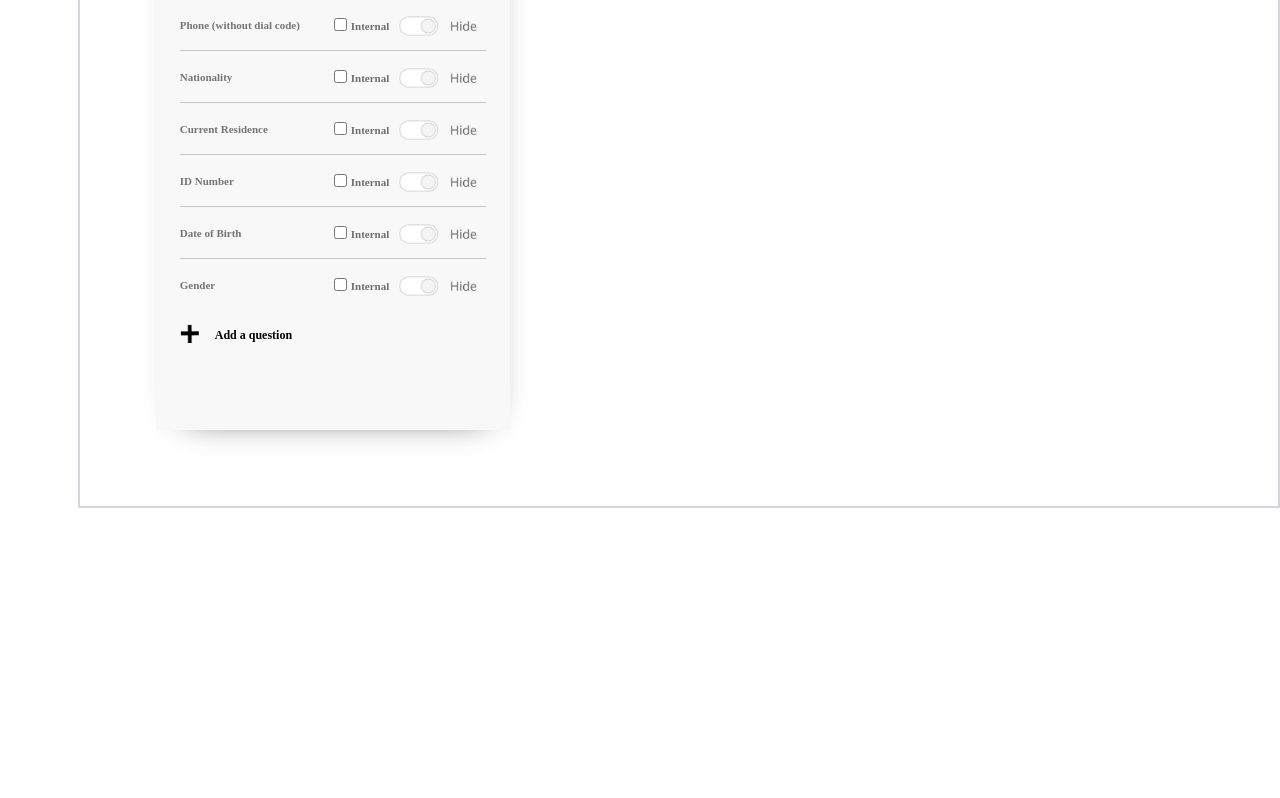
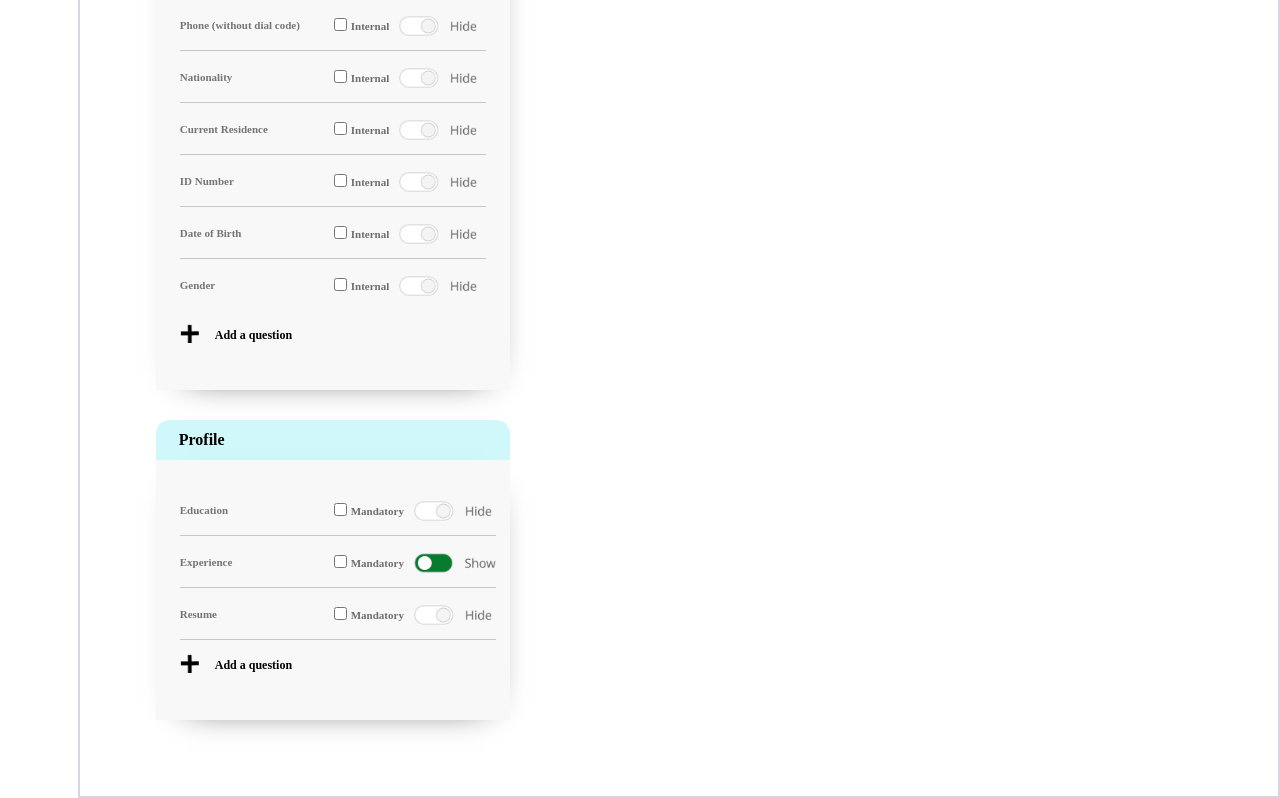
Before and after one commit to cboychinedu/capitalplacementapp, a React (Create React App) app: page / in a window 1280 px wide. Shown: the part 802-1600 px from the top of the page. Before the commit the page ends 1310 px from the top, so only its background shows below. Built offline with nearby package versions, Linux system fonts and the light colour scheme; the HTML template or start-up script is replaced by a standard one.

Commit message:
added the profile component

```diff
--- a/src/App.css
+++ b/src/App.css
@@ -36,11 +36,13 @@ body {
   display: flex;
   margin-top: 136px;
   height: 84px;
+  font-size: 12px;
   border-top: 1px solid #d5cdcd;
   border-bottom: 1px solid #d5cdcd;
   align-items: center;
   justify-content: space-around;
-  box-shadow: -2px 3px 20px -12px
+  font-weight: bold;
+  box-shadow: -2px 1px 18px -10px;
 }
 .menuDiv {
   height: 83px;
@@ -106,7 +108,7 @@ body {
   align-items: center;
   padding: 24px;
   box-shadow: 3px 11px 34px -28px;
-  padding-bottom: 70px;
+  padding-bottom: 30px;
 }
 .firstname, .lastname, .email {
   border: #fcfcfcbd;
@@ -172,3 +174,6 @@ body {
   font-size: 12px;
   font-weight: bold;
 }
+.addAQuestionDiv .profileComponent {
+  margin-top: 18px;
+}
--- a/src/Components/TaskOne/PersonalInformationComponent.jsx
+++ b/src/Components/TaskOne/PersonalInformationComponent.jsx
@@ -1,4 +1,4 @@
-// Importin the necessary modules
+// Importing the necessary modules
 import React, { Component, Fragment } from 'react';
 import hideLogo from "../../Images/hide.png";
 import addLogo from "../../Images/addLogo.png";
--- /dev/null
+++ b/src/Components/TaskOne/ProfileComponent.jsx
@@ -0,0 +1,98 @@
+// Importing the necessary modules
+import React, { Component, Fragment } from 'react';
+import hideLogo from "../../Images/hide.png";
+import showLogo from "../../Images/show.png";
+import addLogo from "../../Images/addLogo.png";
+
+// Creating a function based component for the Profile
+let ProfileComponent = (props) => {
+    // Rendering the jsx component
+    return(
+        <Fragment>
+            {/* Adding a section */}
+            <section className="personalInformationSection">
+                <div className="uploadCoverImageHeader">
+                    <h4> Profile </h4>
+                </div>
+                <div className="personalInformationFormDiv">
+                    {/* Adding the Education Div  */}
+                    <div className="phoneDiv">
+                        <div>
+                            <input type="text" className="phone" placeholder='Education' />
+                        </div>
+
+                        <div className="internalCheckboxDiv">
+                            <input type="checkbox" />
+                            <p className="internalPara"> Mandatory </p>
+                        </div>
+
+                        <div className="hideCheckboxDiv">
+                            <div>
+                                <img src={hideLogo} className="hideLogo" />
+                            </div>
+
+                        </div>
+
+                    </div>
+
+                    {/* Adding the Experience div */}
+                    <div className="phoneDiv">
+                        <div>
+                            <input type="text" className="phone" placeholder='Experience' />
+                        </div>
+
+                        <div className="internalCheckboxDiv">
+                            <input type="checkbox" />
+                            <p className="internalPara"> Mandatory </p>
+                        </div>
+
+                        <div className="hideCheckboxDiv">
+                            <div>
+                                <img src={showLogo} className="hideLogo" />
+                            </div>
+
+                        </div>
+
+                    </div>
+
+                    {/* Adding the resume div */}
+                    <div className="phoneDiv">
+                        <div>
+                            <input type="text" className="phone" placeholder='Resume' />
+                        </div>
+
+                        <div className="internalCheckboxDiv">
+                            <input type="checkbox" />
+                            <p className="internalPara"> Mandatory </p>
+                        </div>
+
+                        <div className="hideCheckboxDiv">
+                            <div>
+                                <img src={hideLogo} className="hideLogo" />
+                            </div>
+
+                        </div>
+
+                    </div>
+
+                    {/* Adding add a question div */}
+                    <button className="addAQuestionDiv profileComponent">
+                        <div>
+                            <img src={addLogo} className="addLogo" />
+                        </div>
+
+                        <div>
+                            <p className="addAQuestionPara"> Add a question </p>
+                        </div>
+
+                    </button>
+
+                </div>
+            </section>
+
+        </Fragment>
+    )
+}
+
+// Exporting the profile component
+export default ProfileComponent;
--- a/src/Components/TaskOne/TaskOne.jsx
+++ b/src/Components/TaskOne/TaskOne.jsx
@@ -6,6 +6,7 @@ import menuLogo from "../../Images/menuLogo.png";
 import homeLogo from "../../Images/homeLogo.png";
 import todoLogo from "../../Images/todoLogo.png";
 import { Link } from 'react-router-dom';
+import ProfileComponent from './ProfileComponent';
 
 // Creating the API/UI component
 class ApiUserInterface extends Component {
@@ -71,6 +72,9 @@ class ApiUserInterface extends Component {
                             {/* Adding the personal information Component */}
                             <PersonalInformation />
 
+                            {/* Adding the profile component */}
+                            <ProfileComponent />
+
                         </section>
 
 
```
Also changed, not shown: src/Images/show.png (added).
